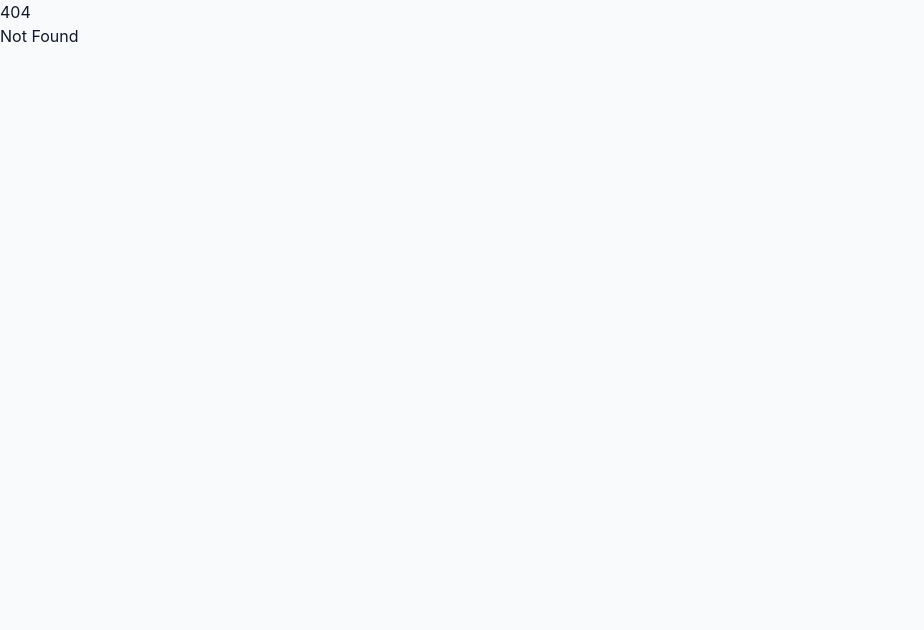
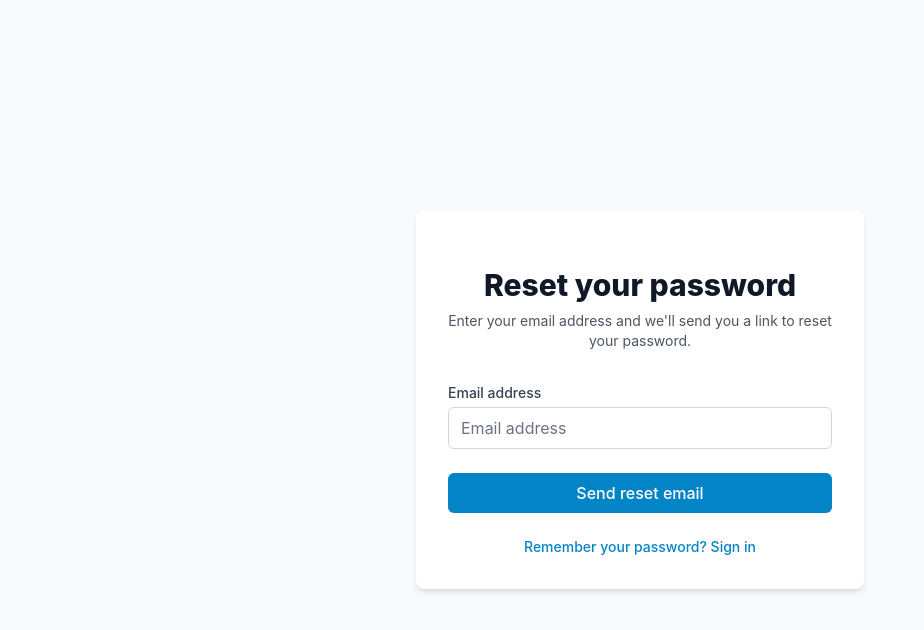
Before and after one commit to letangphuquy/learnmeet, a SvelteKit app: page /auth/forgot-password in a window 1280 px wide. Before the commit this address had no page. Shown: the top 630 px of the page, without its empty margins (0-924 px from the left). Built offline with nearby package versions, Linux system fonts and the light colour scheme; no server answers.

Commit message:
[UI] Add password reset page
Implements a password reset flow for users to recover their accounts securely. Integrates with Firebase password reset functionality.

```diff
--- /dev/null
+++ b/src/routes/auth/forgot-password/+page.svelte
@@ -0,0 +1,96 @@
+<!-- Password reset page for LearnMeet -->
+<script lang="ts">
+  import { authStore } from '$lib/stores/authStore';
+  import Button from '$lib/components/ui/Button.svelte';
+
+  let email = '';
+  let loading = false;
+  let error = '';
+  let emailSent = false;
+
+  async function handleResetPassword() {
+    if (!email) {
+      error = 'Please enter your email address';
+      return;
+    }
+
+    loading = true;
+    error = '';
+
+    try {
+      const success = await authStore.resetPassword(email);
+      if (success) {
+        emailSent = true;
+      }
+    } catch (err: any) {
+      error = err.message || 'Failed to send password reset email';
+      emailSent = false;
+    } finally {
+      loading = false;
+    }
+  }
+</script>
+
+<main class="min-h-screen flex items-center justify-center bg-gray-50 py-12 px-4 sm:px-6 lg:px-8">
+  <div class="max-w-md w-full space-y-8 bg-white p-8 rounded-lg shadow-md">
+    <div>
+      <h2 class="mt-6 text-center text-3xl font-extrabold text-gray-900">
+        Reset your password
+      </h2>
+      <p class="mt-2 text-center text-sm text-gray-600">
+        Enter your email address and we'll send you a link to reset your password.
+      </p>
+    </div>
+
+    {#if emailSent}
+      <div class="py-3 px-4 bg-green-100 border border-green-200 text-green-700 rounded">
+        <p class="font-semibold">Reset email sent!</p>
+        <p class="text-sm mt-1">Check your inbox for instructions on how to reset your password.</p>
+      </div>
+
+      <div class="text-center mt-4">
+        <a href="/auth/signin" class="font-medium text-primary-600 hover:text-primary-500">
+          Return to sign in
+        </a>
+      </div>
+    {:else}
+      <form class="mt-8 space-y-6" on:submit|preventDefault={handleResetPassword}>
+        {#if error}
+          <div class="p-3 bg-red-100 border border-red-200 text-red-700 rounded">
+            {error}
+          </div>
+        {/if}
+
+        <div>
+          <label for="email" class="block text-sm font-medium text-gray-700 mb-1">Email address</label>
+          <input
+            id="email"
+            name="email"
+            type="email"
+            autocomplete="email"
+            required
+            bind:value={email}
+            class="appearance-none relative block w-full px-3 py-2 border border-gray-300 placeholder-gray-500 text-gray-900 rounded-md focus:outline-none focus:ring-primary-500 focus:border-primary-500"
+            placeholder="Email address"
+          />
+        </div>
+
+        <div>
+          <Button
+            type="submit"
+            fullWidth={true}
+            disabled={loading}
+          >
+            {loading ? 'Sending reset email...' : 'Send reset email'}
+          </Button>
+        </div>
+
+        <div class="text-sm text-center">
+          <a href="/auth/signin" class="font-medium text-primary-600 hover:text-primary-500">
+            Remember your password? Sign in
+          </a>
+        </div>
+      </form>
+    {/if}
+  </div>
+</main>
```
